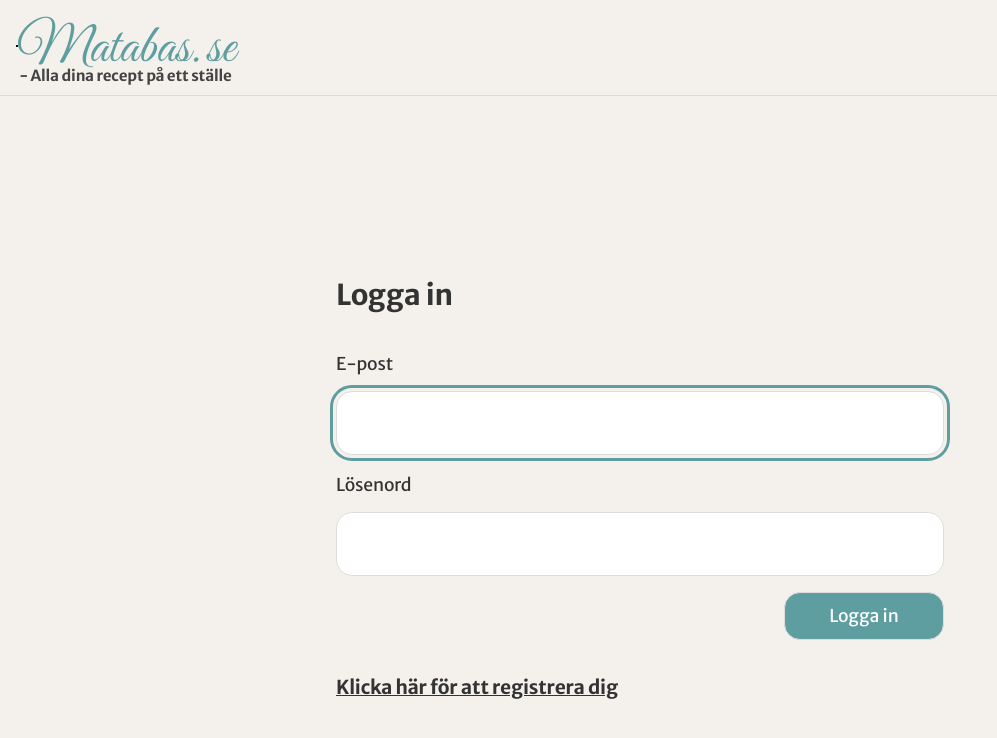
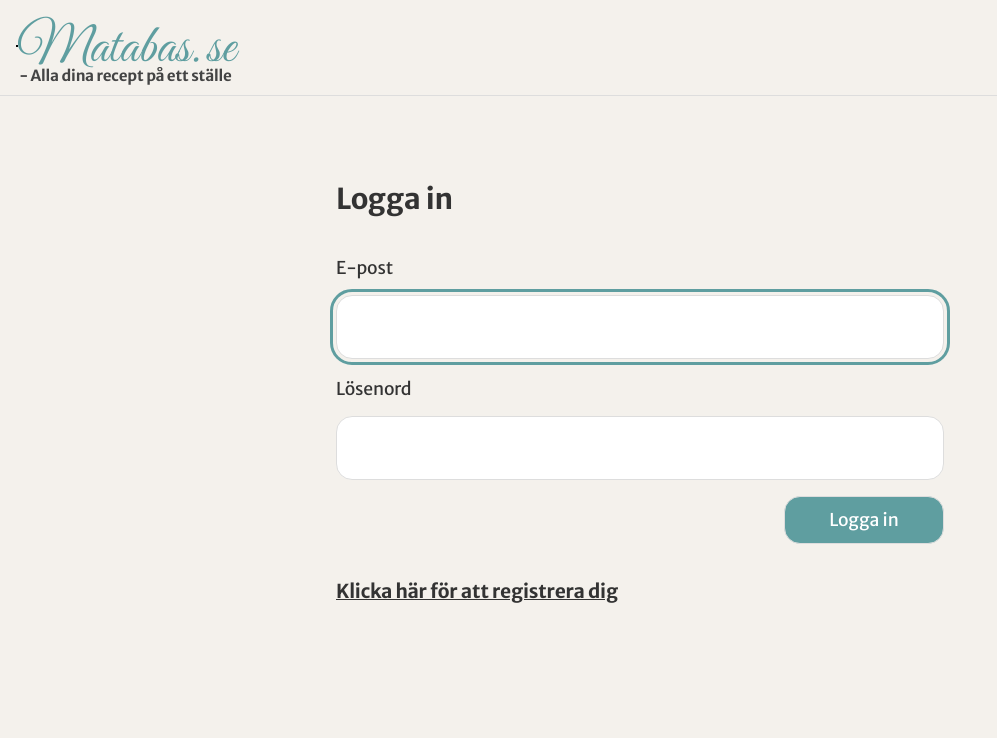
Before and after one commit to alenagicic/foodplanner-frontend, a React (Vite) app: page /#/add in a window 1280 px wide. Before the commit this address led to /. Shown: the top 738 px of the page, without its empty margins (0-997 px from the left). Built offline with nearby package versions, Linux system fonts and the light colour scheme; a web font is replaced by a local one.

Commit message:
Refactored submitmessage

```diff
--- a/src/Component/TiptapEditor.tsx
+++ b/src/Component/TiptapEditor.tsx
@@ -80,9 +80,6 @@ export default function TiptapEditor({ content, onContentChange, nextElementRef
     const editor = useEditor({
         extensions: [
             StarterKit.configure({}),
-            Placeholder.configure({
-                placeholder: 'Skriv ditt recept här...',
-            }),
         ],
         content: content,
         onUpdate: ({ editor }) => {
--- a/src/Hooks/useRecipeBrowser.ts
+++ b/src/Hooks/useRecipeBrowser.ts
@@ -103,7 +103,7 @@ export const useRecipeBrowser = () => {
 
         const trimmedTag = searchTag.trim().toLowerCase();
 
-        if (trimmedTag === currentSearchTerm && recipes.length > 0) return; // Prevent re-search if already loaded
+        if (trimmedTag === currentSearchTerm) return; // Prevent re-search if already loaded
 
         // 1. Reset state
         setRecipes([]);
--- a/src/Pages/AddPage.tsx
+++ b/src/Pages/AddPage.tsx
@@ -125,7 +125,7 @@ export default function AddPage() {
             const created = await createRecipe(newRecipe);
 
             if (created) {
-                alert('Receptet laddades upp! 🎉');
+                alert('Receptet laddades upp!');
                 resetForm();
             } else {
                 throw new Error('Failed to create recipe.');
--- a/src/Scss/Pages/AuthPage.css
+++ b/src/Scss/Pages/AuthPage.css
@@ -5,7 +5,7 @@
   margin-right: auto;
   max-width: 40rem;
   padding-bottom: 1rem;
-  margin-top: 8rem;
+  margin-top: 2rem;
 }
 .wrapper-auth h2 {
   font-size: 1.8rem;
--- a/src/Scss/Pages/AuthPage.scss
+++ b/src/Scss/Pages/AuthPage.scss
@@ -5,7 +5,7 @@
     margin-right: auto;
     max-width: 40rem;
     padding-bottom: 1rem;
-    margin-top: 8rem;
+    margin-top: 2rem;
 
     h2{
         font-size: 1.8rem;
```
